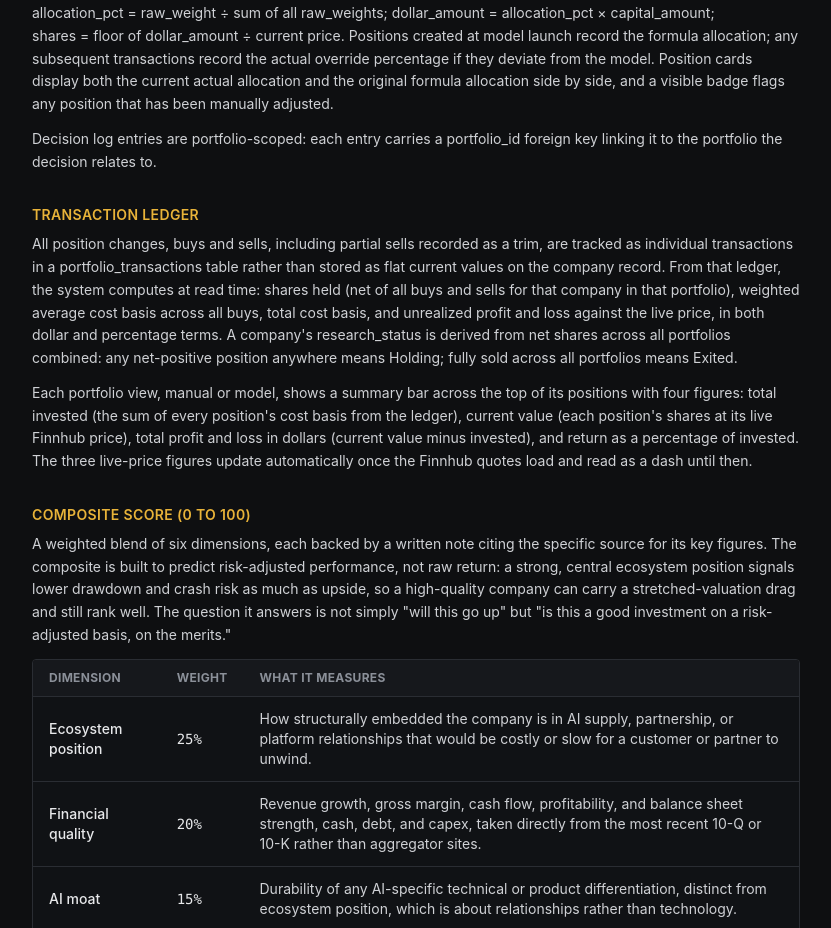
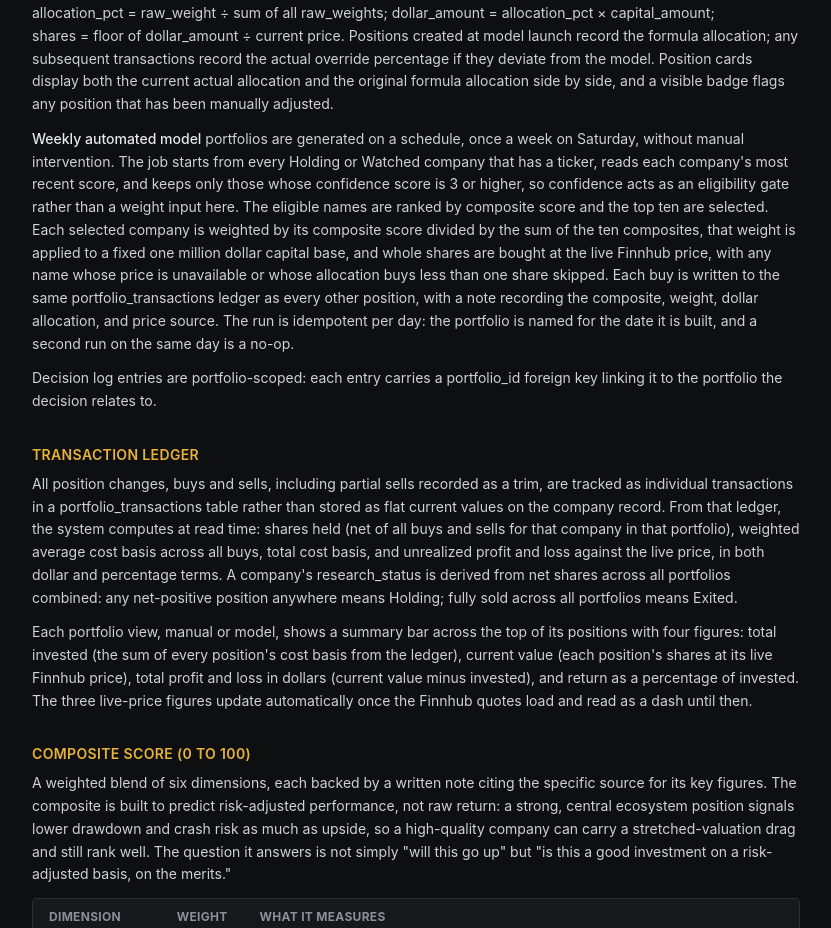
Before and after one commit to eitanbienstock-dev/ai-ecosystem-tracker, a Next.js app: page /methodology in a window 1280 px wide. Shown: the part 3180-4108 px from the top of the page, without its empty margins (224-1055 px from the left). Built offline with nearby package versions, Linux system fonts and the light colour scheme.

Commit message:
methodology: add weekly automated model portfolio documentation

```diff
--- a/app/methodology/page.tsx
+++ b/app/methodology/page.tsx
@@ -335,6 +335,20 @@ export default function MethodologyPage() {
           allocation; any subsequent transactions record the actual override percentage if they deviate
           from the model. Position cards display both the current actual allocation and the original formula
           allocation side by side, and a visible badge flags any position that has been manually adjusted.
+        </p>
+        <p className="mb-3 text-sm leading-relaxed text-[#cfd1d5]">
+          <span className="font-medium text-[#e7e8ea]">Weekly automated model</span> portfolios are
+          generated on a schedule, once a week on Saturday, without manual intervention. The job starts
+          from every Holding or Watched company that has a ticker, reads each company&apos;s most recent
+          score, and keeps only those whose confidence score is 3 or higher, so confidence acts as an
+          eligibility gate rather than a weight input here. The eligible names are ranked by composite
+          score and the top ten are selected. Each selected company is weighted by its composite score
+          divided by the sum of the ten composites, that weight is applied to a fixed one million dollar
+          capital base, and whole shares are bought at the live Finnhub price, with any name whose price
+          is unavailable or whose allocation buys less than one share skipped. Each buy is written to the
+          same portfolio_transactions ledger as every other position, with a note recording the composite,
+          weight, dollar allocation, and price source. The run is idempotent per day: the portfolio is
+          named for the date it is built, and a second run on the same day is a no-op.
         </p>
         <p className="text-sm leading-relaxed text-[#cfd1d5]">
           Decision log entries are portfolio-scoped: each entry carries a portfolio_id foreign key linking
```
